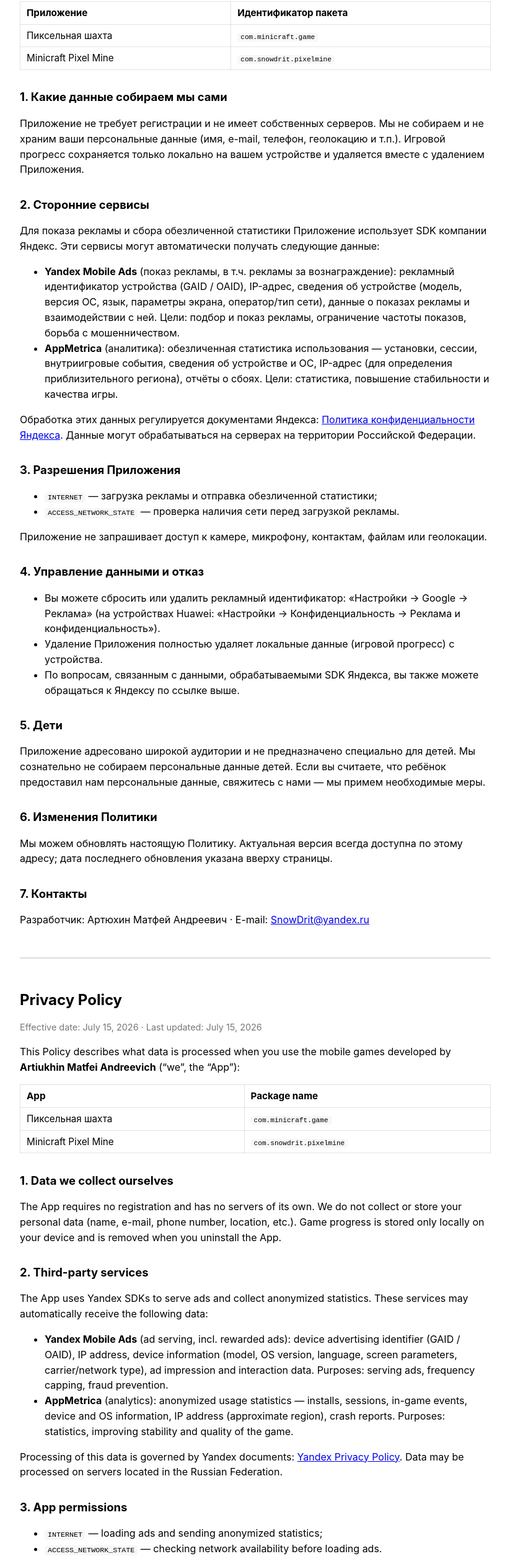
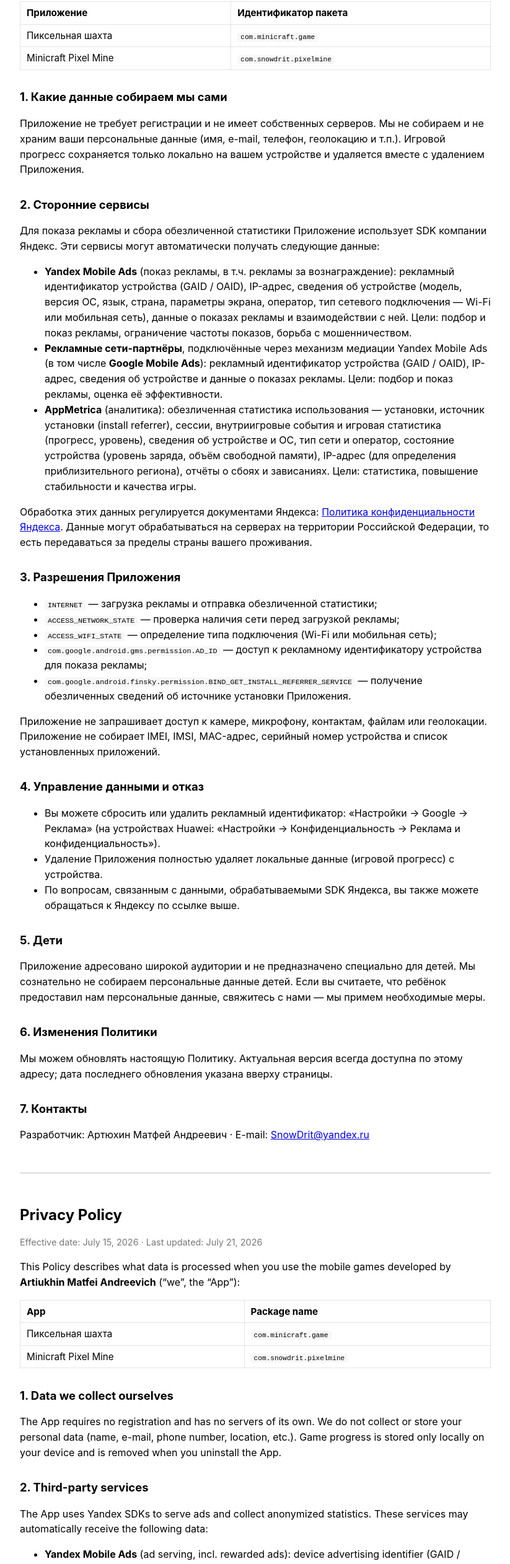
Before and after one commit to SnowDrit/pixelmine-privacy, a plain HTML site: page index.html in a window 1280 px wide. Shown: the part 238-2762 px from the top of the page at 62% size, without its empty margins (228-1051 px from the left). Drawn offline with Linux system fonts and the light colour scheme.

Commit message:
Add files via upload

```diff
--- a/index.html
+++ b/index.html
@@ -26,7 +26,7 @@
 <!-- ======================= RU ======================= -->
 <section id="ru">
 <h1>Политика конфиденциальности</h1>
-<p class="meta">Дата вступления в силу: 15 июля 2026 г. · Последнее обновление: 15 июля 2026 г.</p>
+<p class="meta">Дата вступления в силу: 15 июля 2026 г. · Последнее обновление: 21 июля 2026 г.</p>
 
 <p>Настоящая Политика описывает, какие данные обрабатываются при использовании мобильных игр
 разработчика <b>Артюхин Матфей Андреевич</b> (далее — «мы», «Приложение»):</p>
@@ -47,22 +47,37 @@
 <ul>
   <li><b>Yandex Mobile Ads</b> (показ рекламы, в т.ч. рекламы за вознаграждение): рекламный
       идентификатор устройства (GAID / OAID), IP-адрес, сведения об устройстве (модель, версия ОС,
-      язык, параметры экрана, оператор/тип сети), данные о показах рекламы и взаимодействии с ней.
+      язык, страна, параметры экрана, оператор, тип сетевого подключения — Wi-Fi или мобильная сеть),
+      данные о показах рекламы и взаимодействии с ней.
       Цели: подбор и показ рекламы, ограничение частоты показов, борьба с мошенничеством.</li>
-  <li><b>AppMetrica</b> (аналитика): обезличенная статистика использования — установки, сессии,
-      внутриигровые события, сведения об устройстве и ОС, IP-адрес (для определения приблизительного
-      региона), отчёты о сбоях. Цели: статистика, повышение стабильности и качества игры.</li>
+  <li><b>Рекламные сети-партнёры</b>, подключённые через механизм медиации Yandex Mobile Ads
+      (в том числе <b>Google Mobile Ads</b>): рекламный идентификатор устройства (GAID / OAID),
+      IP-адрес, сведения об устройстве и данные о показах рекламы.
+      Цели: подбор и показ рекламы, оценка её эффективности.</li>
+  <li><b>AppMetrica</b> (аналитика): обезличенная статистика использования — установки, источник
+      установки (install referrer), сессии, внутриигровые события и игровая статистика (прогресс,
+      уровень), сведения об устройстве и ОС, тип сети и оператор, состояние устройства (уровень
+      заряда, объём свободной памяти), IP-адрес (для определения приблизительного региона),
+      отчёты о сбоях и зависаниях. Цели: статистика, повышение стабильности и качества игры.</li>
 </ul>
 <p>Обработка этих данных регулируется документами Яндекса:
 <a href="https://yandex.ru/legal/confidential/">Политика конфиденциальности Яндекса</a>.
-Данные могут обрабатываться на серверах на территории Российской Федерации.</p>
+Данные могут обрабатываться на серверах на территории Российской Федерации, то есть передаваться
+за пределы страны вашего проживания.</p>
 
 <h2>3. Разрешения Приложения</h2>
 <ul>
   <li><code>INTERNET</code> — загрузка рекламы и отправка обезличенной статистики;</li>
-  <li><code>ACCESS_NETWORK_STATE</code> — проверка наличия сети перед загрузкой рекламы.</li>
+  <li><code>ACCESS_NETWORK_STATE</code> — проверка наличия сети перед загрузкой рекламы;</li>
+  <li><code>ACCESS_WIFI_STATE</code> — определение типа подключения (Wi-Fi или мобильная сеть);</li>
+  <li><code>com.google.android.gms.permission.AD_ID</code> — доступ к рекламному идентификатору
+      устройства для показа рекламы;</li>
+  <li><code>com.google.android.finsky.permission.BIND_GET_INSTALL_REFERRER_SERVICE</code> —
+      получение обезличенных сведений об источнике установки Приложения.</li>
 </ul>
-<p>Приложение не запрашивает доступ к камере, микрофону, контактам, файлам или геолокации.</p>
+<p>Приложение не запрашивает доступ к камере, микрофону, контактам, файлам или геолокации.
+Приложение не собирает IMEI, IMSI, MAC-адрес, серийный номер устройства и список установленных
+приложений.</p>
 
 <h2>4. Управление данными и отказ</h2>
 <ul>
@@ -83,7 +98,8 @@
 дата последнего обновления указана вверху страницы.</p>
 
 <h2>7. Контакты</h2>
-<p>Разработчик: Артюхин Матфей Андреевич · E-mail: <a href="mailto:SnowDrit@yandex.ru">SnowDrit@yandex.ru</a></p>
+<p>Разработчик: Артюхин Матфей Андреевич · E-mail:
+<a href="mailto:SnowDrit@yandex.ru">SnowDrit@yandex.ru</a></p>
 </section>
 
 <hr class="split">
@@ -91,7 +107,7 @@
 <!-- ======================= EN ======================= -->
 <section id="en" lang="en">
 <h1>Privacy Policy</h1>
-<p class="meta">Effective date: July 15, 2026 · Last updated: July 15, 2026</p>
+<p class="meta">Effective date: July 15, 2026 · Last updated: July 21, 2026</p>
 
 <p>This Policy describes what data is processed when you use the mobile games developed by
 <b>Artiukhin Matfei Andreevich</b> (“we”, the “App”):</p>
@@ -111,23 +127,36 @@
 automatically receive the following data:</p>
 <ul>
   <li><b>Yandex Mobile Ads</b> (ad serving, incl. rewarded ads): device advertising identifier
-      (GAID / OAID), IP address, device information (model, OS version, language, screen parameters,
-      carrier/network type), ad impression and interaction data. Purposes: serving ads, frequency
-      capping, fraud prevention.</li>
-  <li><b>AppMetrica</b> (analytics): anonymized usage statistics — installs, sessions, in-game
-      events, device and OS information, IP address (approximate region), crash reports.
-      Purposes: statistics, improving stability and quality of the game.</li>
+      (GAID / OAID), IP address, device information (model, OS version, language, country, screen
+      parameters, carrier, network connection type — Wi-Fi or mobile), ad impression and interaction
+      data. Purposes: serving ads, frequency capping, fraud prevention.</li>
+  <li><b>Partner ad networks</b> connected through Yandex Mobile Ads mediation (including
+      <b>Google Mobile Ads</b>): device advertising identifier (GAID / OAID), IP address, device
+      information and ad impression data. Purposes: serving ads, measuring ad performance.</li>
+  <li><b>AppMetrica</b> (analytics): anonymized usage statistics — installs, install referrer,
+      sessions, in-game events and game statistics (progress, level), device and OS information,
+      network type and carrier, device status (battery level, free storage), IP address (approximate
+      region), crash and ANR reports. Purposes: statistics, improving stability and quality of the
+      game.</li>
 </ul>
 <p>Processing of this data is governed by Yandex documents:
 <a href="https://yandex.com/legal/confidential/">Yandex Privacy Policy</a>.
-Data may be processed on servers located in the Russian Federation.</p>
+Data may be processed on servers located in the Russian Federation, i.e. transferred outside your
+country of residence.</p>
 
 <h2>3. App permissions</h2>
 <ul>
   <li><code>INTERNET</code> — loading ads and sending anonymized statistics;</li>
-  <li><code>ACCESS_NETWORK_STATE</code> — checking network availability before loading ads.</li>
+  <li><code>ACCESS_NETWORK_STATE</code> — checking network availability before loading ads;</li>
+  <li><code>ACCESS_WIFI_STATE</code> — detecting the connection type (Wi-Fi or mobile network);</li>
+  <li><code>com.google.android.gms.permission.AD_ID</code> — accessing the device advertising
+      identifier to serve ads;</li>
+  <li><code>com.google.android.finsky.permission.BIND_GET_INSTALL_REFERRER_SERVICE</code> —
+      obtaining anonymized information about the App's install source.</li>
 </ul>
-<p>The App does not request access to your camera, microphone, contacts, files, or location.</p>
+<p>The App does not request access to your camera, microphone, contacts, files, or location.
+The App does not collect IMEI, IMSI, MAC address, device serial number, or the list of installed
+applications.</p>
 
 <h2>4. Your choices</h2>
 <ul>
@@ -147,7 +176,8 @@
 address; the date of the latest update is shown at the top of the page.</p>
 
 <h2>7. Contact</h2>
-<p>Developer: Artiukhin Matfei Andreevich · E-mail: <a href="mailto:SnowDrit@yandex.ru">SnowDrit@yandex.ru</a></p>
+<p>Developer: Artiukhin Matfei Andreevich · E-mail:
+<a href="mailto:SnowDrit@yandex.ru">SnowDrit@yandex.ru</a></p>
 </section>
 
 </body>
```
